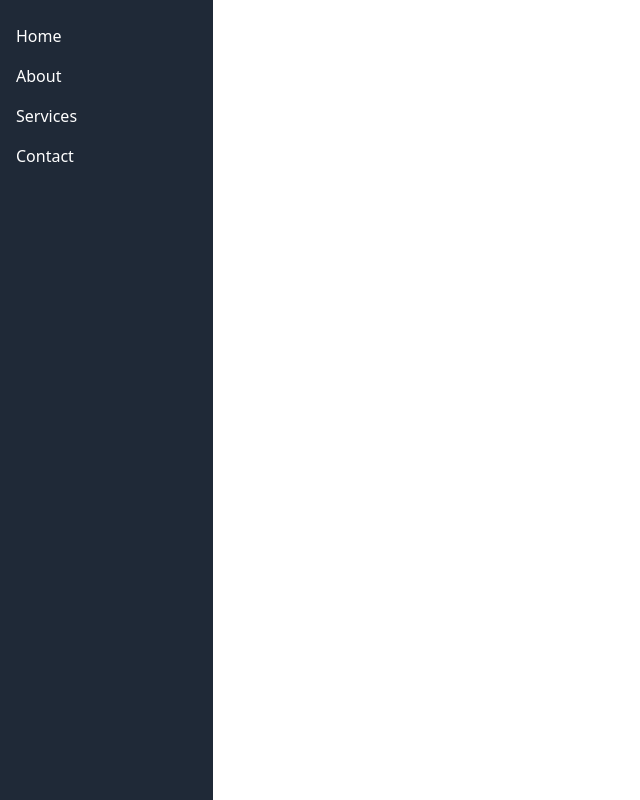
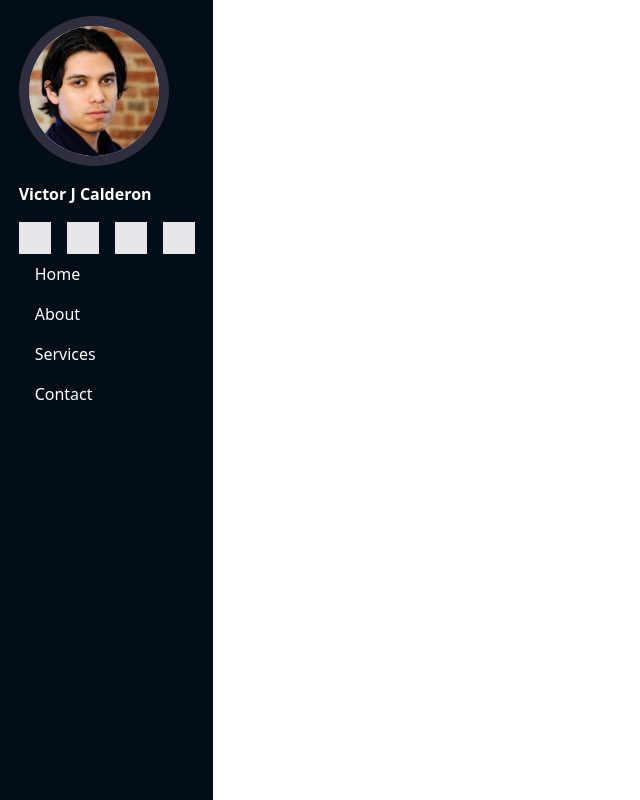
Before and after one commit to VictorCalderonJ/codeup-web-exercises, a website: page Full-stack/PORTFOLIO/src/index.html in a window 1280 px wide. Shown: the whole page, without its empty margins (0-640 px from the left). Drawn offline with nearby package versions, Linux system fonts and the light colour scheme; files that its build step writes are made by us from their sources.

Commit message:
added icons name and image

```diff
--- a/Full-stack/PORTFOLIO/CSS/custom.css
+++ b/Full-stack/PORTFOLIO/CSS/custom.css
@@ -1,35 +1,3 @@
-body {
-    margin: 0;
-    padding: 0;
-    font-family: Arial, sans-serif;
+img {
+    background-color: rgba(255, 255, 255, 0.5); /* Adjust the fourth value (alpha) from 0 to 1 for transparency */
 }
-
-.navbar {
-    position: fixed;
-    top: 0;
-    left: 0;
-    width: 200px; /* Adjust the width as needed */
-    height: 100%;
-    background-color: #333;
-    color: #fff;
-    overflow-y: auto; /* Enable vertical scrolling if needed */
-}
-
-.navbar ul {
-    list-style-type: none;
-    padding: 0;
-}
-
-.navbar li {
-    padding: 10px;
-}
-
-.navbar a {
-    text-decoration: none;
-    color: #fff;
-}
-
-.content {
-    margin-left: 200px; /* Set the same width as the navbar */
-    padding: 20px;
-}
--- a/Full-stack/PORTFOLIO/src/index.html
+++ b/Full-stack/PORTFOLIO/src/index.html
@@ -4,21 +4,42 @@
     <meta charset="UTF-8">
     <meta name="viewport" content="width=device-width, initial-scale=1">
     <title>Victor J Calderon</title>
-    <link rel="stylesheet" href="CSS/custom.css">
-
     <link href="https://cdn.jsdelivr.net/npm/tailwindcss@2.2.15/dist/tailwind.min.css" rel="stylesheet">
     <link rel="preconnect" href="https://fonts.googleapis.com">
     <link rel="preconnect" href="https://fonts.gstatic.com" crossorigin>
     <link href="https://fonts.googleapis.com/css2?family=Poppins:wght@300&display=swap" rel="stylesheet">
     <link rel="stylesheet" href="dist/output.css">
-
+    <link rel="stylesheet" href="input.css">
 </head>
 <body>
 <header>
     <div class="flex">
-        <!-- Left Navbar -->
-        <nav class="bg-gray-800 text-white w-1/6 min-h-screen">
+        <nav class="bg-nav text-white w-1/6 min-h-screen flex flex-col items-center">
             <ul class="py-4">
+                <!-- This is where the image tag goes -->
+                <div class="circle-bg">
+                    <img src="../img/photo-fotor-2023090110551.jpg" alt="alternative-text" class="test">
+                </div>
+                <!-- This is where the name -->
+                <div class="py-4">
+                    <p class="font-bold"> Victor J Calderon</p>
+                </div>
+                <!-- Icons with link for personal info in a row -->
+                <div class="flex justify-center items-center gap-4"> <!-- Apply flex classes -->
+                    <div class="bg-gray-200 p-4">
+                        <!-- Content for icon 1 -->
+                    </div>
+                    <div class="bg-gray-200 p-4">
+                        <!-- Content for icon 2 -->
+                    </div>
+                    <div class="bg-gray-200 p-4">
+                        <!-- Content for icon 3 -->
+                    </div>
+                    <div class="bg-gray-200 p-4">
+                        <!-- Content for icon 4 -->
+                    </div>
+                </div>
+
                 <li><a href="#" class="block px-4 py-2">Home</a></li>
                 <li><a href="#" class="block px-4 py-2">About</a></li>
                 <li><a href="#" class="block px-4 py-2">Services</a></li>
--- a/Full-stack/PORTFOLIO/src/input.css
+++ b/Full-stack/PORTFOLIO/src/input.css
@@ -1,3 +1,29 @@
 @tailwind base;
 @tailwind components;
 @tailwind utilities;
+
+img {
+    border-radius: 10rem;
+    width: 50%;
+    height: 50%;
+}
+
+.circle-bg {
+    width: 150px;
+    height: 150px;
+    background-color: #2e2e3e;
+    border-radius: 50%;
+    display: flex;
+    justify-content: center;
+    align-items: center;
+}
+
+
+.bg-nav {
+    background: #030D15;
+}
+
+.test{
+    height: 130px;
+    width: 130px;
+}
```
Also changed, not shown: Full-stack/PORTFOLIO/img/photo-fotor-2023090110551.jpg (added).
